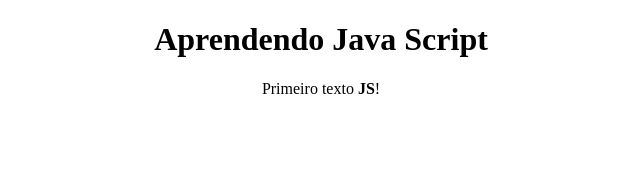
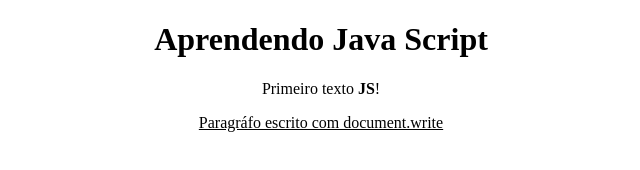
Before and after one commit to GuilhermedePaula-coder/javascript-aula01, a plain HTML site: page index.html in a window 1280 px wide. Shown: the whole page, without its empty margins (319-959 px from the left). Drawn offline with Linux system fonts and the light colour scheme.

Commit message:
criando parágrafro com document.write

```diff
--- a/index.html
+++ b/index.html
@@ -13,6 +13,11 @@
 <body>
     <h1>Aprendendo Java Script</h1>
     <p id="texto"></p>
+    <p>
+        <script>
+            document.write('<u>Paragráfo escrito com document.write</u>')
+        </script>
+    </p>
     <script src="js/script.js"></script>
 </body>
 </html>
```
